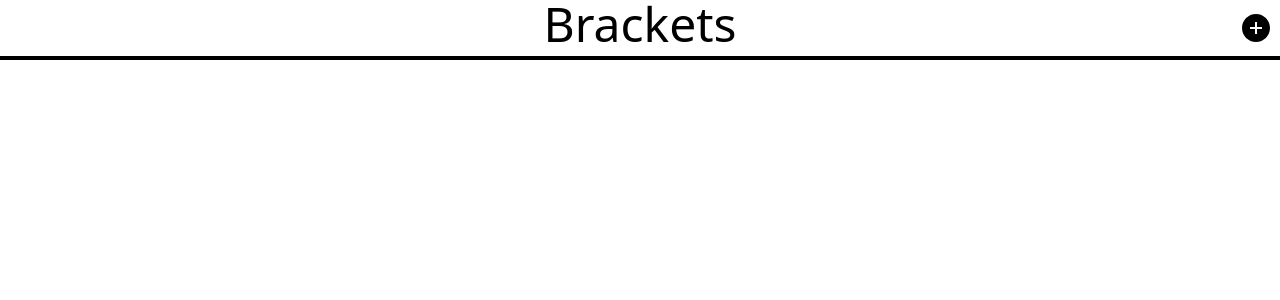
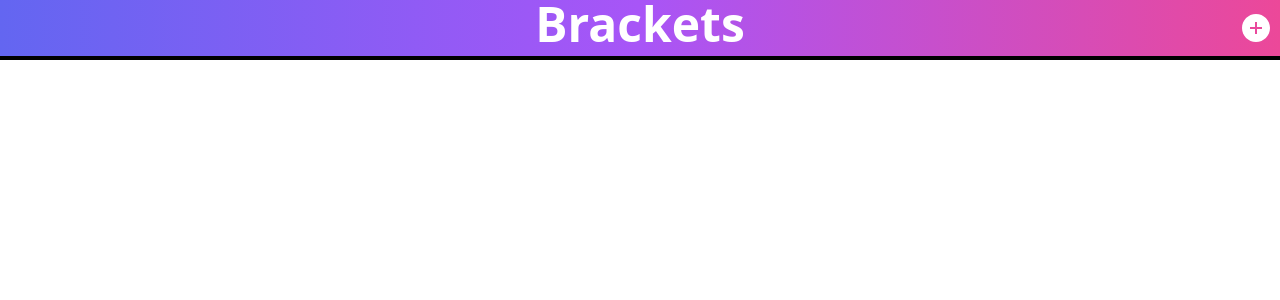
Before and after one commit to kolton-musgrove/Brackets, a React (Create React App) app: page / in a window 1280 px wide. Shown: the top 300 px of the page. Built offline with nearby package versions, Linux system fonts and the light colour scheme.

Commit message:
Style changes!

```diff
--- a/public/index.html
+++ b/public/index.html
@@ -9,6 +9,11 @@
       name="description"
       content="Web site created using create-react-app"
     />
+    <!-- Google fonts API -->
+    <link rel="preconnect" href="https://fonts.googleapis.com">
+    <link rel="preconnect" href="https://fonts.gstatic.com" crossorigin>
+    <link href="https://fonts.googleapis.com/css2?family=Bitter&display=swap" rel="stylesheet">
+
     <link rel="apple-touch-icon" href="%PUBLIC_URL%/logo192.png" />
     <!--
       manifest.json provides metadata used when your web app is installed on a
--- a/src/components/header.tsx
+++ b/src/components/header.tsx
@@ -3,7 +3,7 @@ import { IconButton } from "./icon-button"
 
 export function Header(props: any) {
   return (
-    <header className="border-b-4 border-black flex flex-auto justify-center items-center">
+    <header className="border-b-4 text-white font-bold border-black flex flex-auto justify-center items-center bg-gradient-to-r from-indigo-500 via-purple-500 to-pink-500">
       {props.leftIcon && (
         <IconButton
           className="absolute left-0 ml-2"
--- a/src/components/icon-button.tsx
+++ b/src/components/icon-button.tsx
@@ -7,7 +7,7 @@ export function IconButton(props: any) {
 
   switch (props.icon) {
     case "plus":
-      icon = <AiFillPlusCircle className="w-8 h-8" />
+      icon = <AiFillPlusCircle className="w-8 h-8 hover:text-gray-200 hover:scale-125" />
       break
 
     case "edit":
--- a/tailwind.config.js
+++ b/tailwind.config.js
@@ -6,7 +6,11 @@ module.exports = {
     "./src/**/*.{js,jsx,ts,tsx}"
   ],
   theme: {
-    extend: {}
+    extend: {
+      fontFamily: {
+        'press-start': ['"Press Start 2P"', 'cursive'],
+      },
+    },
   },
   plugins: []
 }
```
